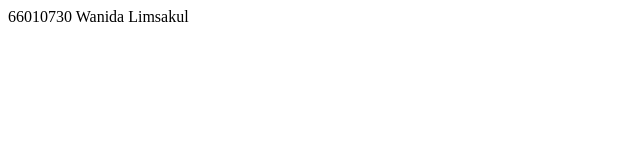
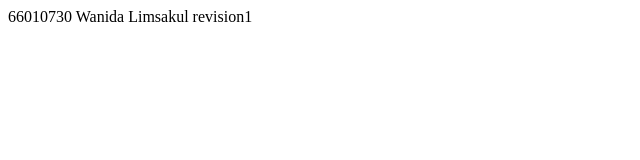
Before and after one commit to Wanida-noey/git101, a plain HTML site: page index.html in a window 1280 px wide. Shown: the full height of the page, 0-640 px from the left. Drawn offline with Linux system fonts and the light colour scheme.

Commit message:
Update index.html

```diff
--- a/index.html
+++ b/index.html
@@ -7,6 +7,6 @@
     <title>Document</title>
 </head>
 <body>
-    66010730 Wanida Limsakul
+    66010730 Wanida Limsakul revision1
 </body>
 </html>
```
